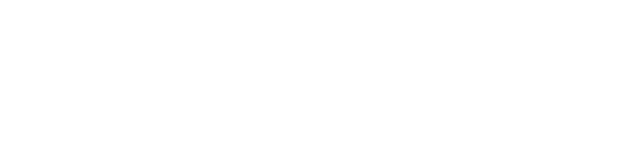
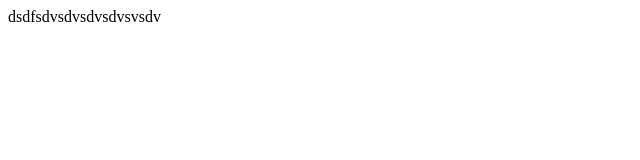
Before and after one commit to guitarAlgorithman/Clase-3-git, a plain HTML site: page addcosa.html in a window 1280 px wide. Shown: the whole page, without its empty margins (0-640 px from the left). Drawn offline with Linux system fonts and the light colour scheme.

Commit message:
commit de prueba

```diff
--- a/addcosa.html
+++ b/addcosa.html
@@ -7,6 +7,6 @@
     <title>nop</title>
 </head>
 <body>
-
+    dsdfsdvsdvsdvsdvsvsdv
 </body>
 </html>
```
